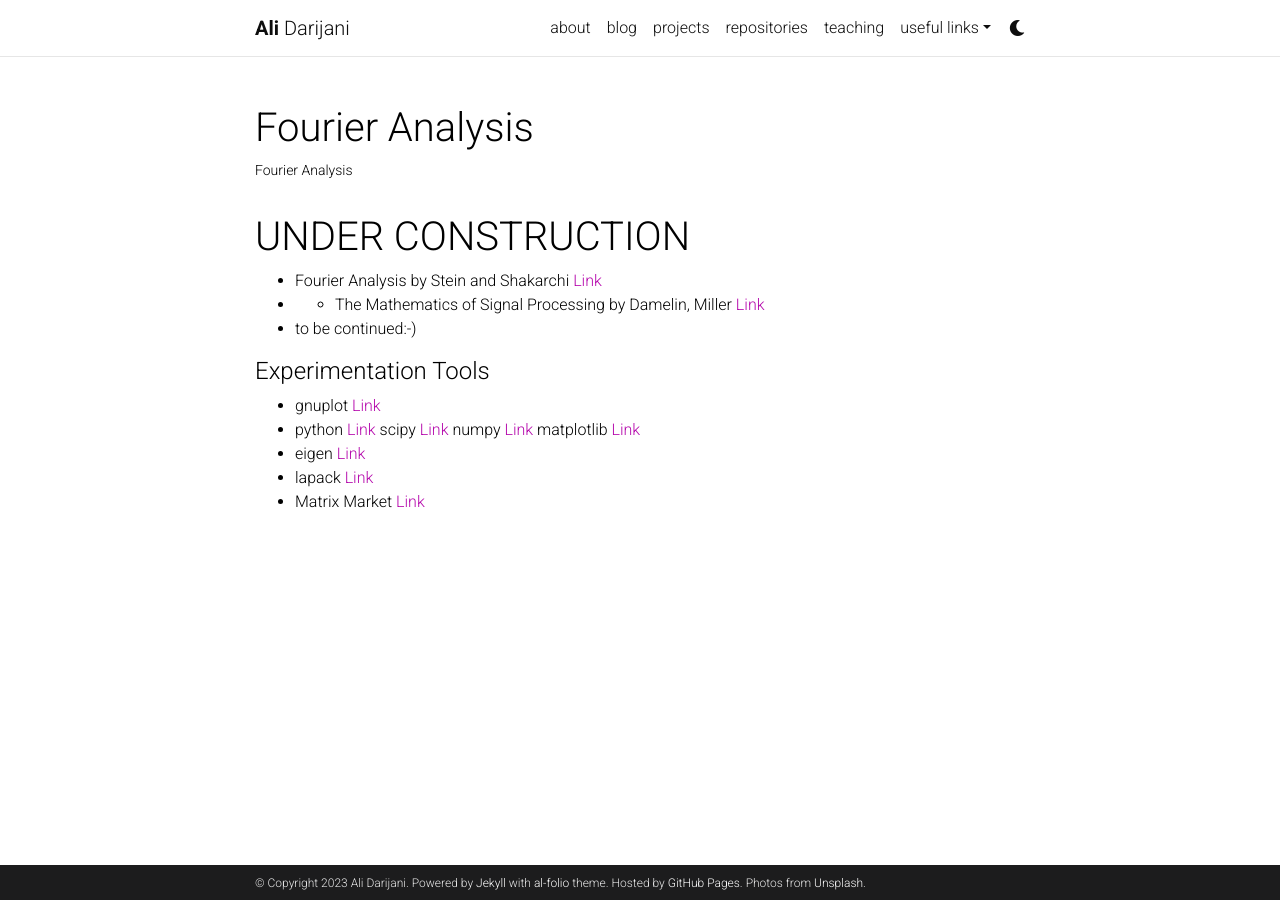
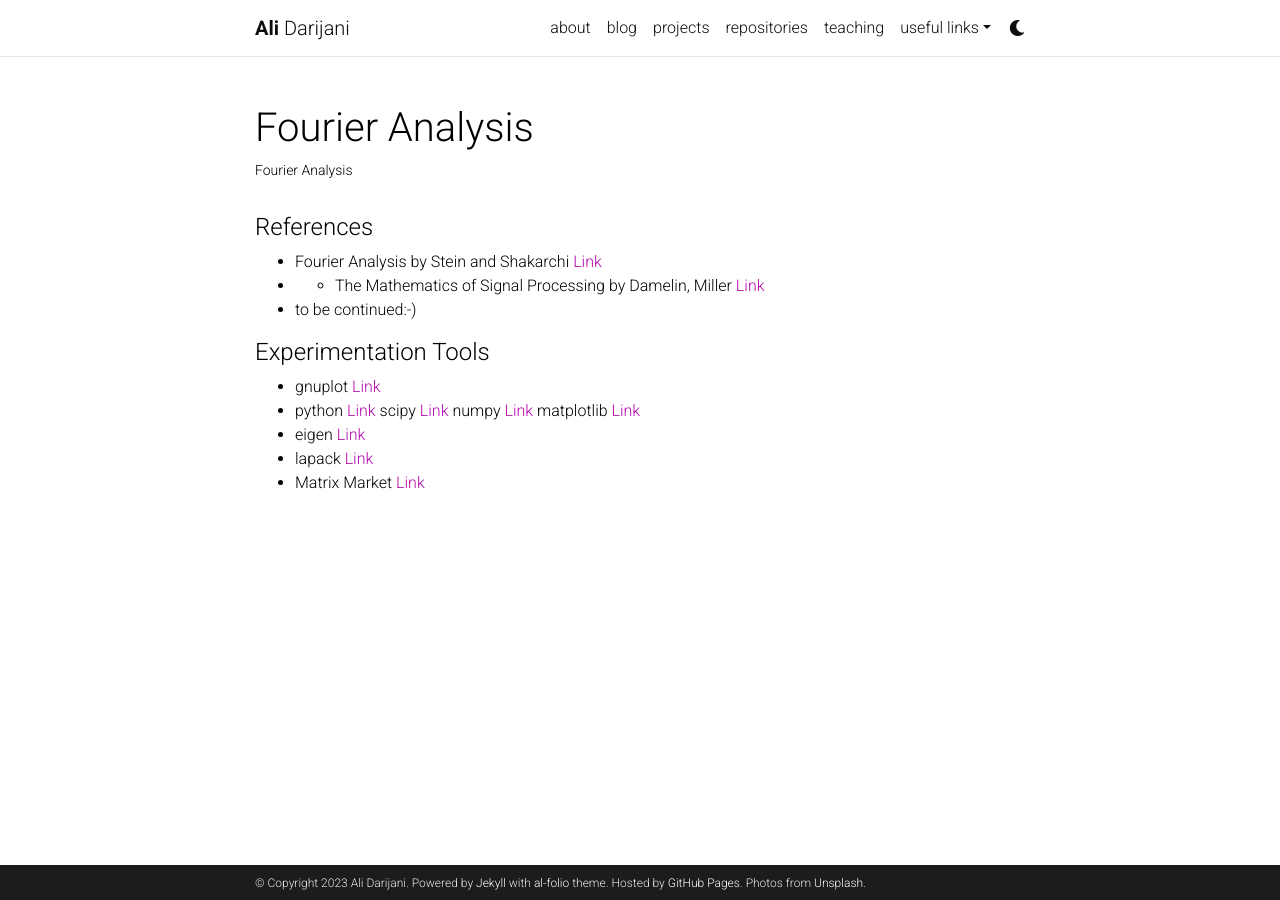
Before and after one commit to adarijani/adarijani.github.io_archived, a Jekyll site: the page built from _projects/07.fourier_analysis.md, in a window 1280 px wide. Built offline with Jekyll 4.4.1, drawn with Linux system fonts in a browser that asks for light colours; comment, search, counter and statistics services are not loaded; a style sheet for code colours, icons or effects is not loaded.

Commit message:
Update 07.fourier_analysis.md

```diff
--- a/_projects/07.fourier_analysis.md
+++ b/_projects/07.fourier_analysis.md
@@ -7,7 +7,7 @@ importance: 7
 category: teaching
 ---
 
-# UNDER CONSTRUCTION
+#### References
 
 - Fourier Analysis by Stein and Shakarchi [Link](https://press.princeton.edu/books/hardcover/9780691113845/fourier-analysis)
 - - The Mathematics of Signal Processing by Damelin, Miller [Link](https://www.cambridgebookshop.co.uk/products/the-mathematics-of-signal-processing)
```
